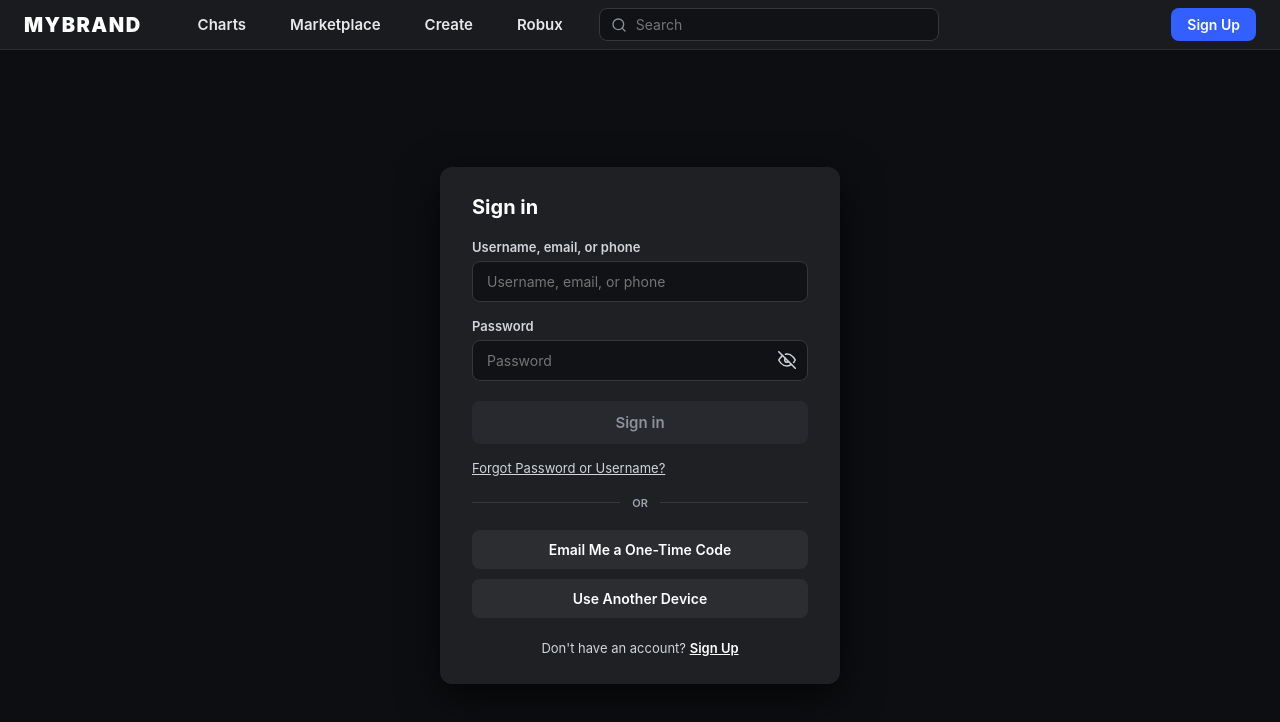
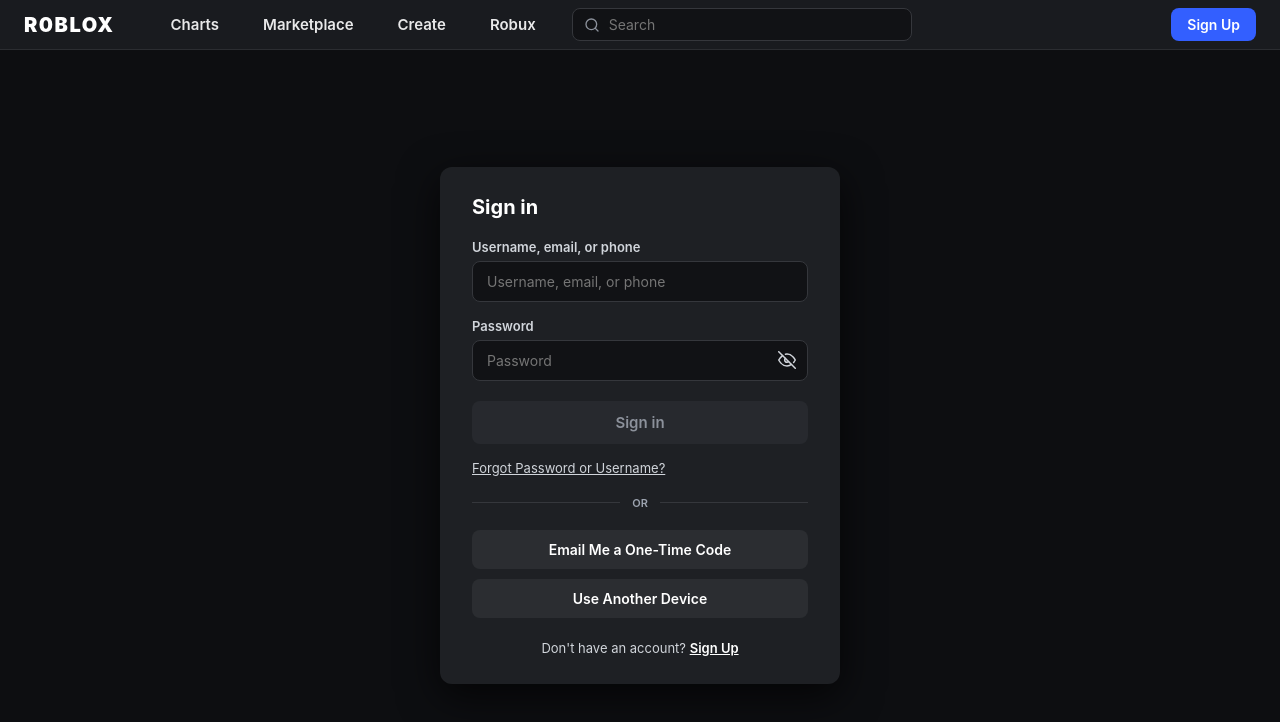
Before and after one commit to 6Vellion7/R0BLOX, a plain HTML site: page index.html in a window 1280 px wide. Drawn offline with Linux system fonts and the light colour scheme.

```diff
--- a/index.html
+++ b/index.html
@@ -328,7 +328,7 @@
         <div class="grid-item c3"></div><div class="grid-item c6"></div><div class="grid-item c2"></div>
     </div>    <header>
         <div class="header-left">
-            <div class="logo">MYBRAND</div>
+            <div class="logo">R0BLOX</div>
             <nav class="nav-links">
                 <a href="#">Charts</a>
                 <a href="#">Marketplace</a>
```
